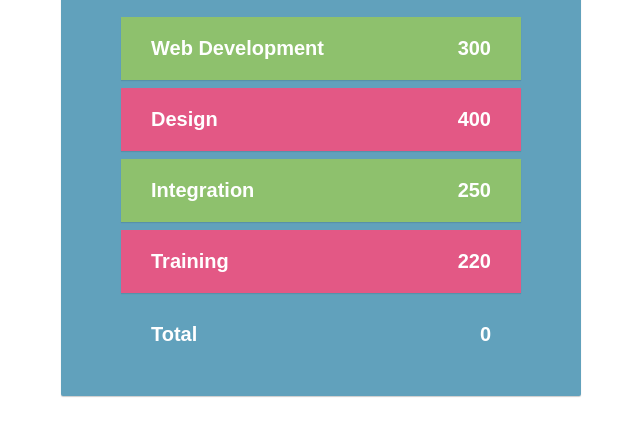
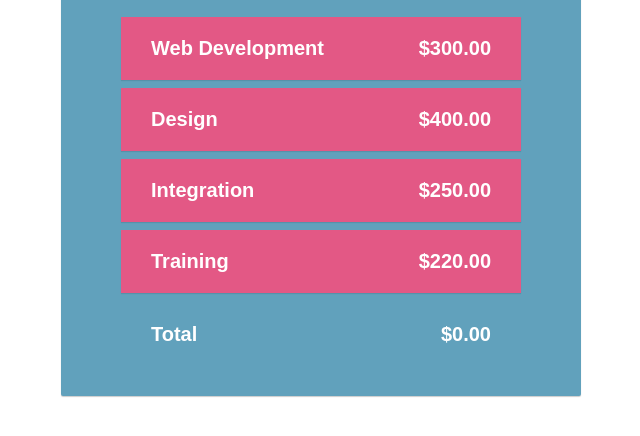
Before and after one commit to RyanBorja/vue-order-form, a website: page app/index.html in a window 1280 px wide. Shown: the part 148-584 px from the top of the page, without its empty margins (319-959 px from the left). Drawn offline with nearby package versions, Linux system fonts and the light colour scheme; a web font is replaced by a local one.

Commit message:
Applies currency filter

```diff
--- a/app/index.html
+++ b/app/index.html
@@ -10,11 +10,11 @@
 		<h1>Services</h1>
 		<ul>
 			<li v-on:click="toggleActive(service)" v-bind:class="{ 'active': service.active }" v-for="service in services">
-				{{ service.name }} <span>{{ service.price }}</span>
+				{{ service.name }} <span>{{ service.price | currency }}</span>
 			</li>
 		</ul>
 		<div class="total">
-			Total <span>{{ total() }}</span>
+			Total <span>{{ total() | currency }}</span>
 		</div>
 
 	</div>
--- a/app/main.js
+++ b/app/main.js
@@ -1,3 +1,8 @@
+// Define a custom filter called 'currency'
+Vue.filter('currency', function(value) {
+	return '$' + value.toFixed(2);
+});
+
 var demo = new Vue({
 
 	el: '#main',
@@ -8,7 +13,7 @@ var demo = new Vue({
 			{
 				name: "Web Development",
 				price: 300,
-				active: true
+				active: false
 			},
 			{
 				name: "Design",
@@ -18,7 +23,7 @@ var demo = new Vue({
 			{
 				name: "Integration",
 				price: 250,
-				active: true
+				active: false
 			},
 			{
 				name: "Training",
@@ -33,7 +38,15 @@ var demo = new Vue({
 
 		total: function() {
 
-			return 0;
+			 var total = 0;
+
+			 this.services.forEach(function(s) {
+			 	if (s.active) {
+			 		total += s.price;
+			 	}
+			 });
+
+			 return total;
 
 		},
 
```
Also changed, not shown: dist/index.html, dist/main.js.
